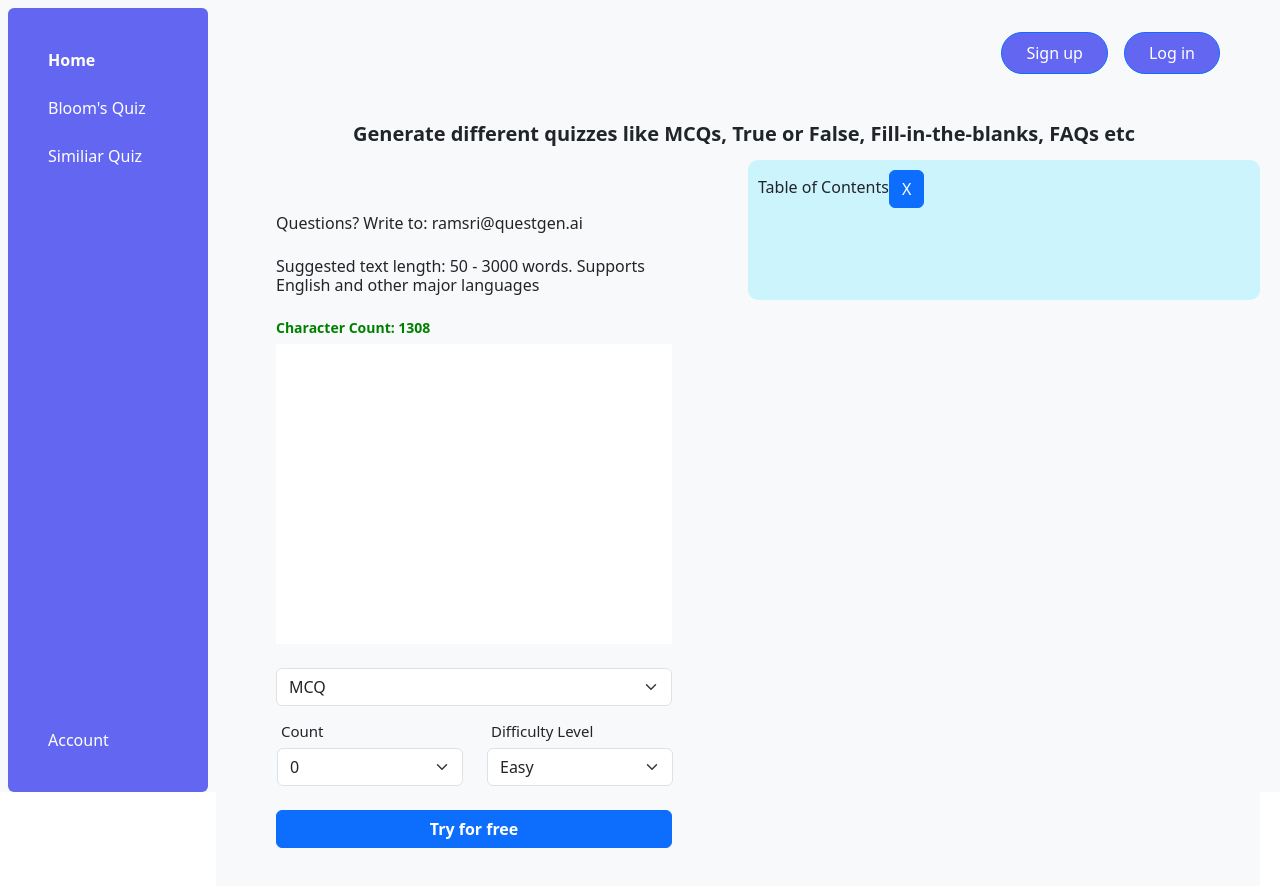
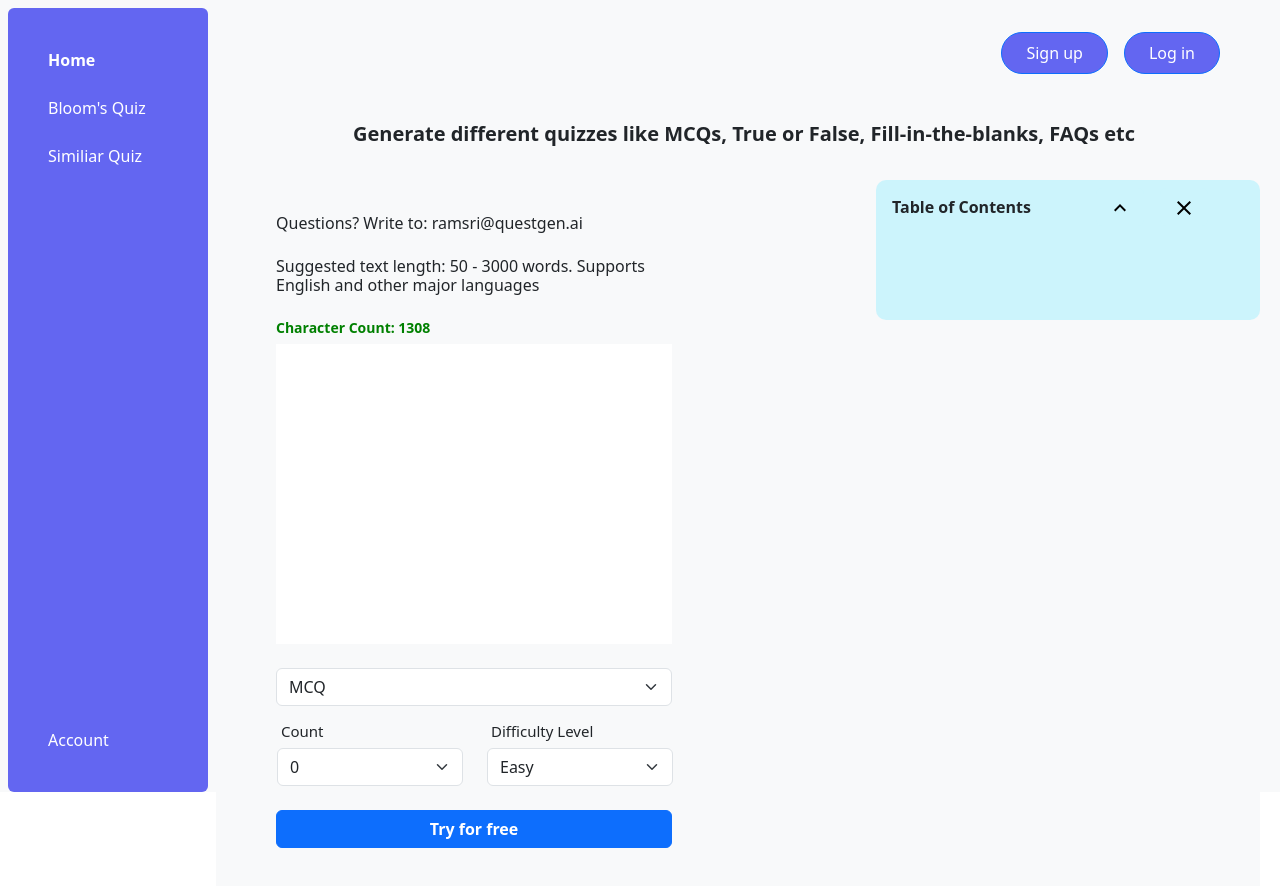
Before and after one commit to NinhTH01/QuestGen, a React (Create React App) app: page /dashboard in a window 1280 px wide. Shown: the top 886 px of the page. Built offline with nearby package versions, Linux system fonts and the light colour scheme.

Commit message:
ToC styling

```diff
--- a/package.json
+++ b/package.json
@@ -3,6 +3,10 @@
   "version": "0.1.0",
   "private": true,
   "dependencies": {
+    "@emotion/react": "^11.11.1",
+    "@emotion/styled": "^11.11.0",
+    "@mui/icons-material": "^5.14.9",
+    "@mui/material": "^5.14.10",
     "@reduxjs/toolkit": "^1.9.5",
     "@testing-library/jest-dom": "^5.17.0",
     "@testing-library/react": "^13.4.0",
--- a/src/components/organisms/TableOfContent/TableOfContent.tsx
+++ b/src/components/organisms/TableOfContent/TableOfContent.tsx
@@ -1,12 +1,19 @@
 import React from "react";
 import $ from "jquery";
-import styles from "./TableOfContent.module.scss"
+import styles from "./TableOfContent.module.scss";
 import { Button } from "react-bootstrap";
+import { useSelector } from "react-redux";
+import { currentWidth } from "../../../global/selectors";
+import MenuIcon from "@mui/icons-material/Menu";
+import KeyboardArrowUpIcon from "@mui/icons-material/KeyboardArrowUp";
+import KeyboardArrowDownIcon from "@mui/icons-material/KeyboardArrowDown";
+import ClearIcon from "@mui/icons-material/Clear";
+
 /**
  * This renders an item in the table of contents list.
  * scrollIntoView is used to ensure that when a user clicks on an item, it will smoothly scroll.
  */
-const Headings = ({ headings, activeId }: any) => (
+const Headings = ({ headings, activeId, expanded }: any) => (
   // <div>
   //   {headings.map((heading: any, index: number) => (
   //     // <li key={index} className={heading.id === activeId ? "active" : ""} >
@@ -50,9 +57,17 @@ const Headings = ({ headings, activeId }: any) => (
   //   ))}
   // </div>
 
-  <ul className=" " style={{height: '80%',  overflow: 'scroll', width: '100%', overflowX: 'hidden'}}>
+  <ul
+    className=" "
+    style={{
+      height: expanded ? "95%" : "80%",
+      overflow: "scroll",
+      width: "100%",
+      overflowX: "hidden",
+    }}
+  >
     {headings.map((heading: any, index: number) => (
-      <li key={index} className={heading.id === activeId ? "active" : ""} >
+      <li key={index} className={heading.id === activeId ? "active" : ""}>
         <a
           href={`#${index}`}
           onClick={(e) => {
@@ -206,23 +221,101 @@ const useIntersectionObserver = (setActiveId: any) => {
  */
 
 const TableOfContents: React.FC<TableOfContentsProps> = ({ content }) => {
+  const width = useSelector(currentWidth);
+
   const [activeId, setActiveId] = React.useState();
   const { nestedHeadings } = useHeadingsData(content);
 
-  // console.log(nestedHeadings);
+  const [closed, setClosed] = React.useState<boolean>(false);
+
+  const [expanded, setExpanded] = React.useState<boolean>(false);
+
+  const handleChange = React.useCallback(() => {
+    setClosed(!closed);
+  }, [closed]);
+
+  const handleExpand = React.useCallback(() => {
+    setExpanded(!expanded);
+  }, [expanded]);
+
   useIntersectionObserver(setActiveId);
 
+  console.log(width);
+
   return (
-    <nav aria-label="Table of contents" style={{position: "absolute", right: 20, top: 160, width: '40%', height: 140, background: "rgba(137, 236, 255,.4)", borderRadius: 10,  padding: 10
-  }}>
-    <div style={{height: '20%'}} className="flex">
-       Table of Contents
-       <Button>
-        X
+    <>
+      {closed ? (
+        <Button
+          style={{
+            position: "absolute",
+            right: 20,
+            top: 180,
+            background: "rgba(137, 236, 255,.4)",
+            borderRadius: 10,
+            padding: 8,
+          }}
+          onClick={handleChange}
+        >
+          <MenuIcon htmlColor={"black"} />
         </Button>
-      </div>
-      <Headings headings={nestedHeadings} activeId={activeId} />
-    </nav>
+      ) : (
+        <nav
+          aria-label="Table of contents"
+          style={{
+            position: "absolute",
+            right: 20,
+            top: 180,
+            width: width < 750 ? "90%" : "30%",
+            height: expanded ? "80%" : 140,
+            background: "rgba(137, 236, 255,.4)",
+            borderRadius: 10,
+            padding: 16,
+          }}
+        >
+          <div
+            style={{ height: expanded ? "5%" : "20%" }}
+            className="d-flex justify-content-between align-items-center"
+          >
+            <div style={{ fontWeight: "bold" }}> Table of Contents</div>
+
+            <div style={{ paddingRight: 28, marginRight: 8 }}>
+              <Button
+                className=""
+                style={{
+                  right: 0,
+                  backgroundColor: "rgba(137, 236, 255,.01)",
+                  borderWidth: 0,
+                }}
+                onClick={handleExpand}
+              >
+                {expanded ? (
+                  <KeyboardArrowDownIcon htmlColor="black" />
+                ) : (
+                  <KeyboardArrowUpIcon htmlColor="black" />
+                )}
+              </Button>
+              <Button
+                className=""
+                style={{
+                  right: 0,
+                  marginLeft: 16,
+                  backgroundColor: "rgba(137, 236, 255,.01)",
+                  borderWidth: 0,
+                }}
+                onClick={handleChange}
+              >
+                <ClearIcon htmlColor="black" />
+              </Button>
+            </div>
+          </div>
+          <Headings
+            headings={nestedHeadings}
+            activeId={activeId}
+            expanded={expanded}
+          />
+        </nav>
+      )}
+    </>
   );
 };
 
```
Also changed, not shown: 1 other file (tests, documents, lock files or other folders).
